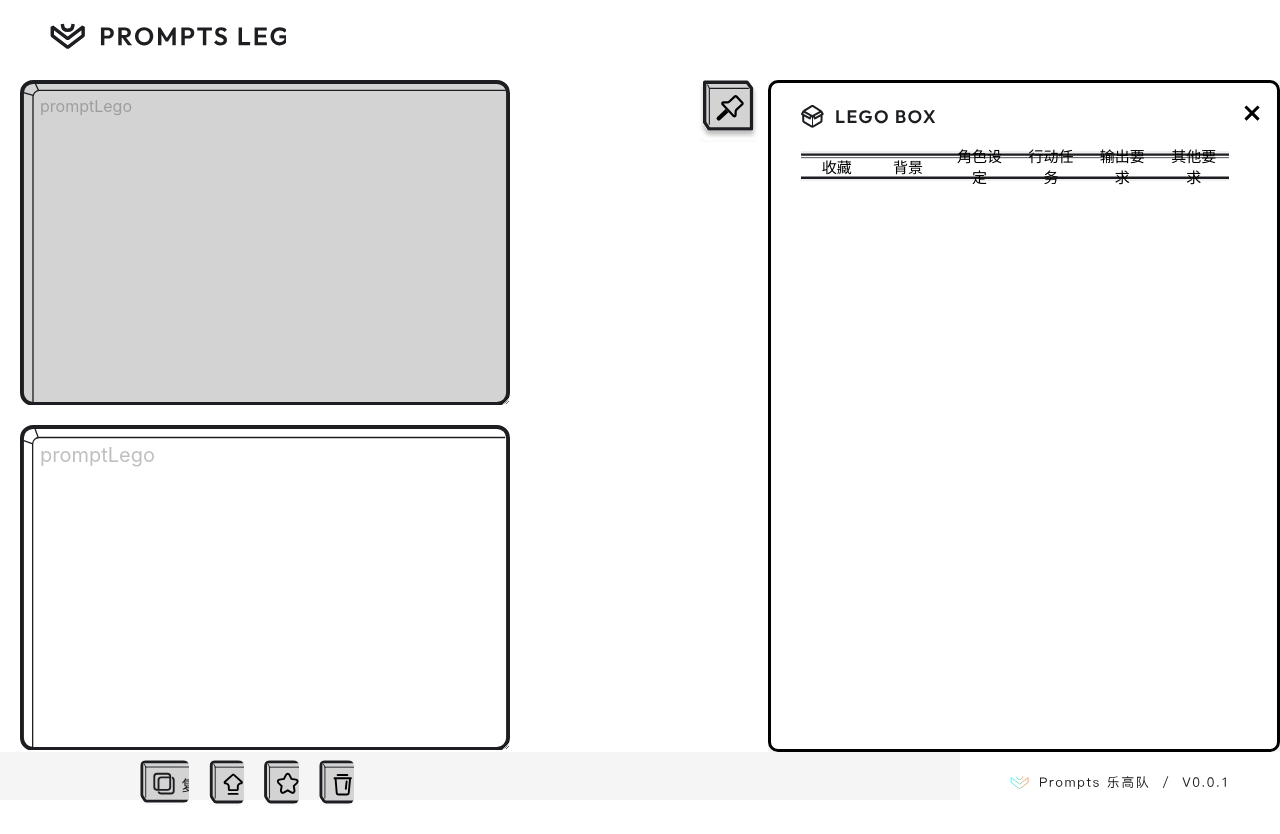
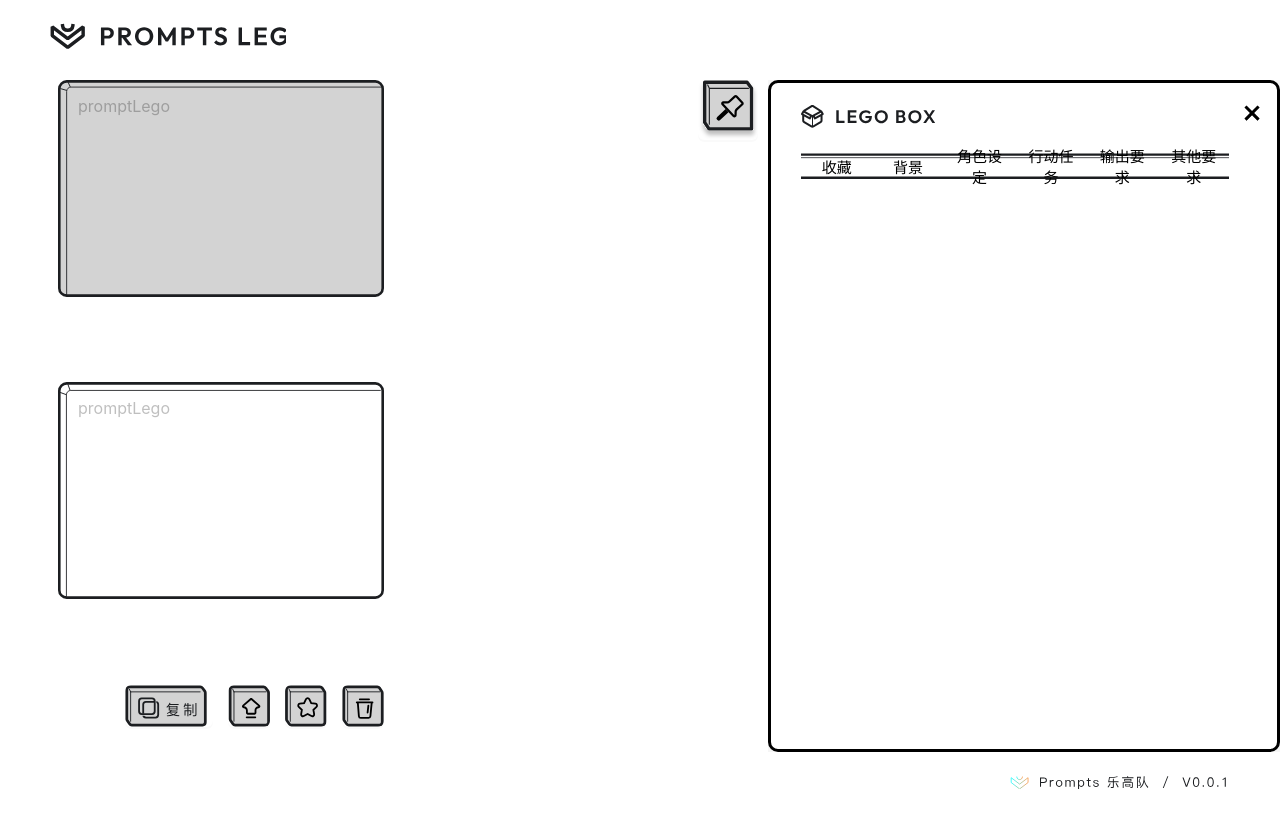
Before and after one commit to PromptsLego/PromptsLego, a React (Vite) app: page / in a window 1280 px wide. After the commit the page ends 800 px from the top, so only its background shows below. Built offline with nearby package versions, Linux system fonts and the light colour scheme.

Commit message:
fix: ui overflow (#2) (#3)

```diff
--- a/index.html
+++ b/index.html
@@ -4,7 +4,7 @@
     <meta charset="UTF-8" />
     <link rel="icon" type="image/svg+xml" href="/vite.svg" />
     <meta name="viewport" content="width=device-width, initial-scale=1.0" />
-    <title>Vite + React + TS</title>
+    <title>PromptsLego</title>
   </head>
   <body>
     <div id="root"></div>
--- a/src/App.tsx
+++ b/src/App.tsx
@@ -22,8 +22,8 @@ const App: FC = () => {
         style={{
           height: "5%",
           display: "flex",
-          marginLeft: "auto",
           backgroundColor: "white",
+          color: "white",
         }}
       >
         <ButtonLogo></ButtonLogo>
--- a/src/components/centerContent/FrozeButton.tsx
+++ b/src/components/centerContent/FrozeButton.tsx
@@ -25,7 +25,8 @@ const StatusButton: React.FC = () => {
           mouseStatus === "default"
             ? `url(${NotFrozeImage})`
             : `url(${FrozeImage})`,
-        backgroundSize: "cover",
+        backgroundSize: "contain",
+        backgroundRepeat: "no-repeat",
         width: "60px",
         height: "60px",
         border: "none",
--- a/src/components/leftSider/LeftSider.tsx
+++ b/src/components/leftSider/LeftSider.tsx
@@ -1,8 +1,6 @@
 import { useContext, useState } from "react";
-import TextArea from "../textArea/TextArea";
 import Sider from "antd/es/layout/Sider";
-import OptimizedTextArea from "../textArea/OptimizedTextArea";
-import { Button } from "antd";
+import { Button, Input } from "antd";
 import ContentContext from "../../contexts/ContentContext";
 import copyImage from "../../assets/copyImage.svg";
 import optimizeImage from "../../assets/optimizeImage.svg";
@@ -10,6 +8,8 @@ import collectImage from "../../assets/collectImage.svg";
 import dropImage from "../../assets/dropImage.svg";
 import promptperfect from "../textArea/PromptPerfect";
 import { config } from "../../config";
+import optimizeBackground from "../../assets/optimizeBackground.svg";
+import inputBackground from "../../assets/inputBackground.svg";
 
 const YOUR_GENERATED_SECRET = config.jina_key;
 
@@ -110,72 +110,102 @@ const LeftSider: React.FC<LeftSiderProps> = ({}) => {
       style={{
         backgroundColor: "white",
         height: "100%",
+        display: "flex",
+        paddingLeft: "58px",
       }}
       width={"30%"}
     >
-      <div
-        style={{
-          marginLeft: "20px",
-          marginRight: "20px",
-          height: "110%",
-          width: "100%",
-        }}
-      >
-        <TextArea
+      <Input.TextArea
         value={details
           .map((detail) => {
             if (detail.details.length === 0) return;
             return "▎" + detail.category + ": " + detail.details.join("\n");
           })
           .join("\n")}
+        readOnly
+        placeholder="promptLego"
+        style={{
+          lineHeight: "2",
+          fontSize: "16px",
+          backgroundImage: `url(${inputBackground})`,
+          backgroundSize: "contain",
+          backgroundRepeat: "no-repeat",
+          border: "none",
+
+          minHeight: "45%",
+          overflow: "auto",
+          resize: "none",
+          padding: "10px 20px",
+        }}
       />
-        <OptimizedTextArea
+      <Input.TextArea
         value={optimizedTextAreaValue}
-          onChange={SetOptimizedTextAreaValue}
+        onChange={(event: React.ChangeEvent<HTMLTextAreaElement>) =>
+          SetOptimizedTextAreaValue(event.target.value)
+        }
+        style={{
+          lineHeight: "2",
+          fontSize: "16px",
+          backgroundImage: `url(${optimizeBackground})`,
+          backgroundSize: "contain",
+          backgroundRepeat: "no-repeat",
+          border: "none",
+          padding: "10px 20px",
+
+          minHeight: "45%",
+          overflow: "auto",
+          resize: "none",
+        }}
+        readOnly
+        placeholder="promptLego"
       />
       <div
         style={{
+          display: "flex",
+          justifyContent: "flex-end",
+          width: "100%",
           height: "10%",
-            width: "87%",
-            display: "flex",
-            // justifyContent: "space-between",
-            marginTop: "10px",
-            // marginRight: "20px",
         }}
       >
         <Button
           style={{
-              marginLeft: "120px",
             backgroundImage: `url(${copyImage})`,
-              width: "25%",
-              height: "58% ",
+            backgroundSize: "contain",
+            backgroundRepeat: "no-repeat",
+
+            marginLeft: "15px",
+            width: "88px",
+            height: "42px",
             borderColor: "transparent",
             border: "none",
-              backgroundSize: "cover",
           }}
           onClick={handleCopy}
         ></Button>
         <Button
           style={{
             backgroundImage: `url(${optimizeImage})`,
-              marginLeft: "20px",
-              width: "13%",
-              height: "60%",
+            backgroundSize: "contain",
+            backgroundRepeat: "no-repeat",
+
+            marginLeft: "15px",
+            width: "42px",
+            height: "42px",
             border: "none",
             borderColor: "transparent",
-              backgroundSize: "cover",
           }}
           onClick={handleOptimize}
         ></Button>
         <Button
           style={{
             backgroundImage: `url(${collectImage})`,
-              marginLeft: "20px",
-              width: "13%",
-              height: "60%",
+            backgroundSize: "contain",
+            backgroundRepeat: "no-repeat",
+
+            marginLeft: "15px",
+            width: "42px",
+            height: "42px",
             border: "none",
             borderColor: "transparent",
-              backgroundSize: "cover",
           }}
           onClick={handleFavorite}
         ></Button>
@@ -183,16 +213,17 @@ const LeftSider: React.FC<LeftSiderProps> = ({}) => {
         <Button
           style={{
             backgroundImage: `url(${dropImage})`,
-              marginLeft: "20px",
-              width: "13%",
-              height: "60%",
+            backgroundSize: "contain",
+            backgroundRepeat: "no-repeat",
+
+            marginLeft: "15px",
+            width: "42px",
+            height: "42px",
             border: "none",
             borderColor: "transparent",
-              backgroundSize: "cover",
           }}
           onClick={handleDrop}
         ></Button>
-        </div>
       </div>
     </Sider>
   );
--- a/src/components/lego/ChoiceLego.tsx
+++ b/src/components/lego/ChoiceLego.tsx
@@ -71,6 +71,7 @@ const ChoiceLego: React.FC<LegoProps> = ({
     <button
       style={{
         backgroundImage: `url(${imageUrl})`,
+        backgroundColor: "transparent",
         ...LegoStyle,
       }}
       onClick={clickHandler}
--- a/src/components/lego/CurrentLego.tsx
+++ b/src/components/lego/CurrentLego.tsx
@@ -169,6 +169,7 @@ const CurrentLego: React.FC<LegoProps> = ({
     <button
       style={{
         backgroundImage: `url(${imageUrl})`,
+        backgroundColor: "transparent",
         ...LegoStyle,
       }}
       onClick={clickMouseLeftHandler}
--- a/src/components/lego/NavigatorLego.tsx
+++ b/src/components/lego/NavigatorLego.tsx
@@ -22,6 +22,7 @@ const NavigatorLego: React.FC<LegoProps> = ({
     <button
       style={{
         backgroundImage: `url(${imageUrl})`,
+        backgroundColor: "transparent",
         ...NavigatorLegoStyle,
       }}
       onClick={clickHandler}
--- a/src/components/lego/util.ts
+++ b/src/components/lego/util.ts
@@ -50,8 +50,8 @@ export const LegoFrozenImageUrl = (color: string | undefined) => {
 };
 
 export const LegoStyle = {
-  backgroundPosition: "center center",
-  backgroundSize: "cover",
+  // backgroundPosition: "center center",
+  backgroundSize: "contain",
   backgroundRepeat: "no-repeat",
   height: "50px",
   width: "180px",
--- a/src/components/logo/ButtonLogo.tsx
+++ b/src/components/logo/ButtonLogo.tsx
@@ -9,6 +9,7 @@ const ButtonLogo: React.FC<ButtonLogoProps> = () => {
         backgroundColor: 'white',
         height: "13px",
         width: "220px",
+        marginLeft: "auto",
       }}
     ></div>
   );
--- a/src/components/textArea/OptimizedTextArea.tsx
+++ /dev/null
@@ -1,41 +0,0 @@
-import React from "react";
-import { Input } from "antd";
-import optimizeBackground from "../../assets/optimizeBackground.svg";
-
-interface OptimizedTextAreaProps {
-  value: string;
-  onChange: (value: string) => void;
-}
-
-const OptimizedTextArea: React.FC<OptimizedTextAreaProps> = ({
-  value,
-  onChange,
-}) => (
-  <div
-    style={{
-      width: "490px",
-      height: "325px",
-    }}
-  >
-    <Input.TextArea
-      value={value}
-      onChange={(event) => onChange(event.target.value)}
-      style={{
-        lineHeight: "2",
-        fontSize: "20px",
-        backgroundImage: `url(${optimizeBackground})`,
-        backgroundSize: "cover",
-        border: "none",
-        paddingTop: "10px",
-        paddingLeft: "20px",
-
-        width: "100%",
-        height: "100%",
-        overflow: "auto", // 新增此行代码
-      }}
-      readOnly
-      placeholder="promptLego"
-    />
-  </div>
-);
-export default OptimizedTextArea;
--- a/src/components/textArea/TextArea.css
+++ /dev/null
@@ -1,6 +0,0 @@
-/* src/components/textArea/TextArea.css */
-
-.custom-textarea {
-  line-height: 5; /* 设置行高 */
-  color: red; /* 设置字体颜色 */
-}
--- a/src/components/textArea/TextArea.tsx
+++ /dev/null
@@ -1,40 +0,0 @@
-// src/components/TextArea.tsx
-import inputBackground from "../../assets/inputBackground.svg";
-import React from "react";
-import { Input } from "antd";
-import "./TextArea.css"; // 导入样式文件
-
-interface TextAreaProps {
-  value: string;
-}
-
-const TextArea: React.FC<TextAreaProps> = ({ value }) => (
-  <div
-    style={{
-      width: "490px",
-      height: "325px",
-      marginBottom: "20px",
-    }}
-  >
-    <Input.TextArea
-      value={value}
-      readOnly
-      placeholder="promptLego"
-      style={{
-        lineHeight: "2",
-        fontSize: "16px",
-        backgroundImage: `url(${inputBackground})`,
-        backgroundSize: "cover",
-        border: "none",
-        paddingTop: "10px",
-        paddingLeft: "20px",
-
-        width: "100%",
-        height: "100%",
-        overflow: "auto", // 新增此行代码
-      }}
-    />
-  </div>
-);
-
-export default TextArea;
```
Lines whose indentation alone changed are shown as unchanged.
